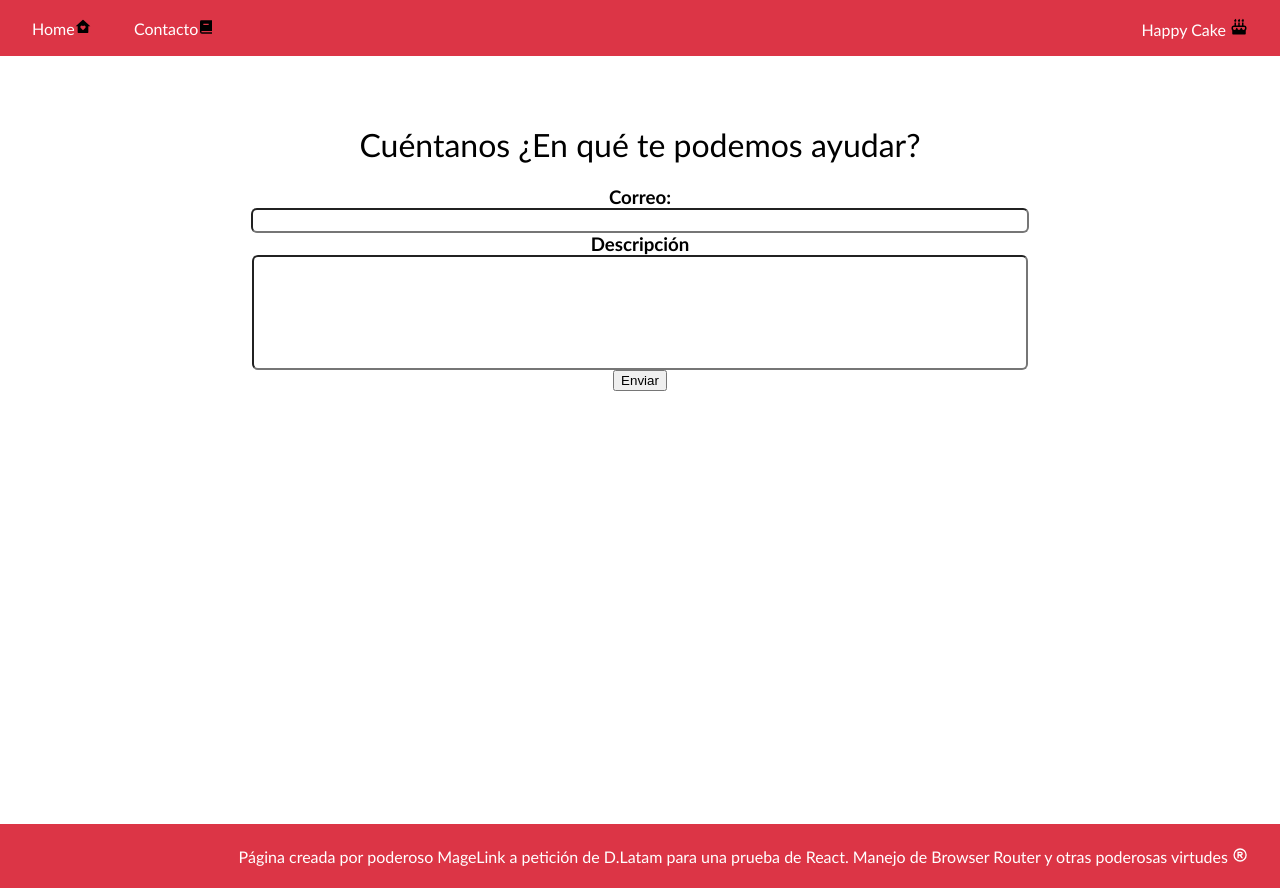
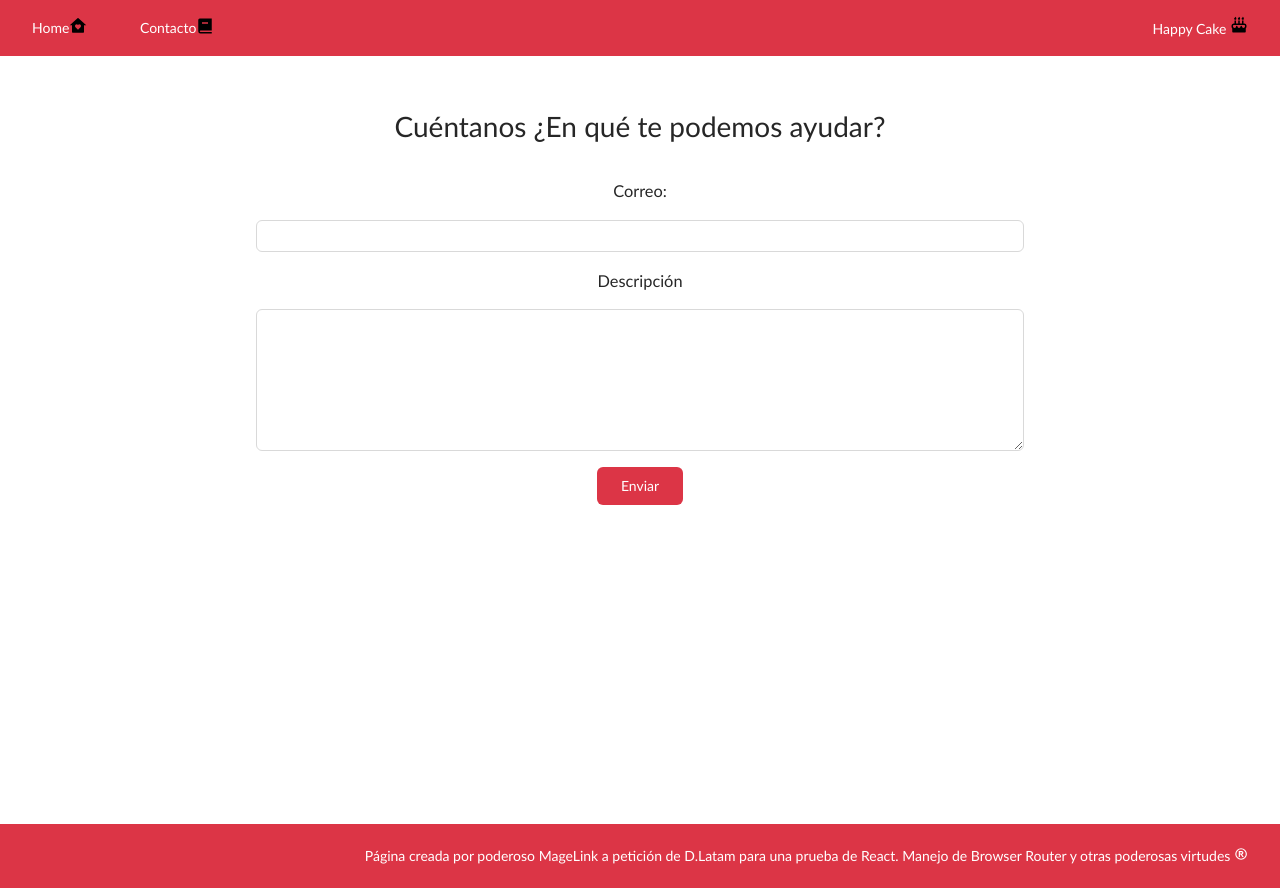
Before and after one commit to MageLnk/React-II-browser-router-challenge, a React (Create React App) app: page /contact in a window 1280 px wide. Built offline with nearby package versions, Linux system fonts and the light colour scheme.

Commit message:
Form done

```diff
--- a/package.json
+++ b/package.json
@@ -6,6 +6,7 @@
     "@testing-library/jest-dom": "^5.16.5",
     "@testing-library/react": "^13.4.0",
     "@testing-library/user-event": "^13.5.0",
+    "antd": "^4.23.2",
     "react": "^18.2.0",
     "react-dom": "^18.2.0",
     "react-icons": "^4.4.0",
--- a/src/Components/ContactContent/ContactForm/index.jsx
+++ b/src/Components/ContactContent/ContactForm/index.jsx
@@ -1,10 +1,44 @@
+import { useState } from "react";
+// Style
+import { Input } from "antd";
+// App
 const ContactForm = () => {
+  const { TextArea } = Input;
+  const [email, setEmail] = useState("");
+  const [description, setDescription] = useState("");
+
+  const validEmail = (email) => {
+    return /^[a-zA-Z0-9.!#$%&'*+/=?^_`{|}~-]+@[a-zA-Z0-9-]+(?:\.[a-zA-Z0-9-]+)*$/.test(email);
+  };
+
+  const handleForm = (event) => {
+    event.preventDefault();
+    if (!email || !description) {
+      alert("No debe dejar espacios en blancos");
+      return;
+    }
+    if (!validEmail(email)) {
+      alert("Debe ingresar un correo válido");
+      return;
+    }
+    setEmail("");
+    setDescription("");
+  };
   return (
-    <form className="contact-content-form">
+    <form className="contact-content-form" onSubmit={(e) => handleForm(e)}>
       <h3>Correo:</h3>
-      <input className="contact-email-input" />
+      <Input
+        className="contact-email-input"
+        value={email}
+        onChange={(e) => setEmail(e.target.value)}
+      />
       <h3>Descripción</h3>
-      <input className="contact-description-input" />
+      <TextArea
+        rows={6}
+        className="contact-description-input"
+        value={description}
+        onChange={(e) => setDescription(e.target.value)}
+      />
       <button>Enviar</button>
     </form>
   );
--- a/src/index.css
+++ b/src/index.css
@@ -1,3 +1,4 @@
+@import "~antd/dist/antd.css";
 body {
   margin: 0;
   padding: 0;
@@ -30,6 +31,8 @@ a:active {
 }
 .navbar-container .navbar-options-container span .NavBar-icon-options {
   color: black;
+  align-items: center;
+  font-size: 18px;
 }
 .navbar-container .NavBar-cake-icon {
   color: black;
@@ -77,11 +80,10 @@ a:active {
   width: 100%;
 }
 .contact-page-container .contact-content-container .contact-content-form h3 {
-  margin: 0;
+  margin: 1rem;
 }
 .contact-page-container .contact-content-container .contact-content-form .contact-email-input {
   width: 60%;
-  padding: 0.2rem;
   border-radius: 6px;
 }
 .contact-page-container
@@ -89,8 +91,18 @@ a:active {
   .contact-content-form
   .contact-description-input {
   width: 60%;
-  padding: 3rem 0.1rem 3rem 0.1rem;
   border-radius: 6px;
+}
+.contact-page-container .contact-content-container .contact-content-form button {
+  margin: 1rem 0 0 0;
+  background-color: #dc3546;
+  color: white;
+  border: none;
+  border-radius: 6px;
+  padding: 0.5rem 1.5rem 0.5rem 1.5rem;
+}
+.contact-page-container .contact-content-container .contact-content-form button:hover {
+  background-color: #a01725;
 }
 
 .footer-container {
```
Also changed, not shown: 1 other file (tests, documents, lock files or other folders).
